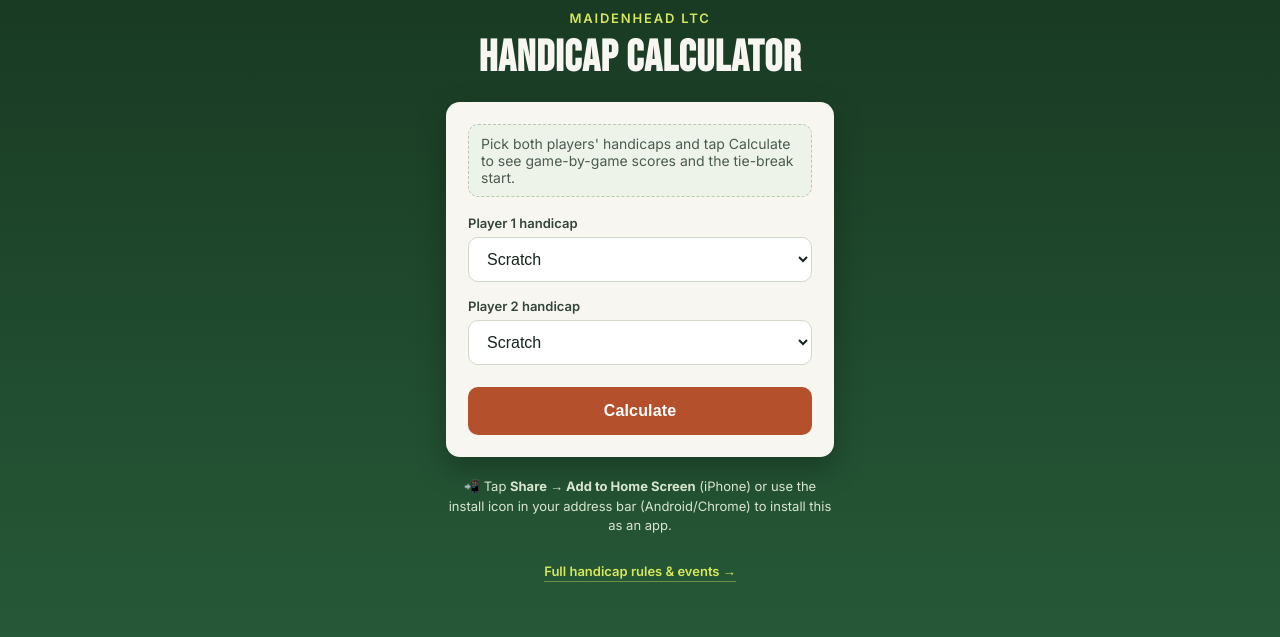
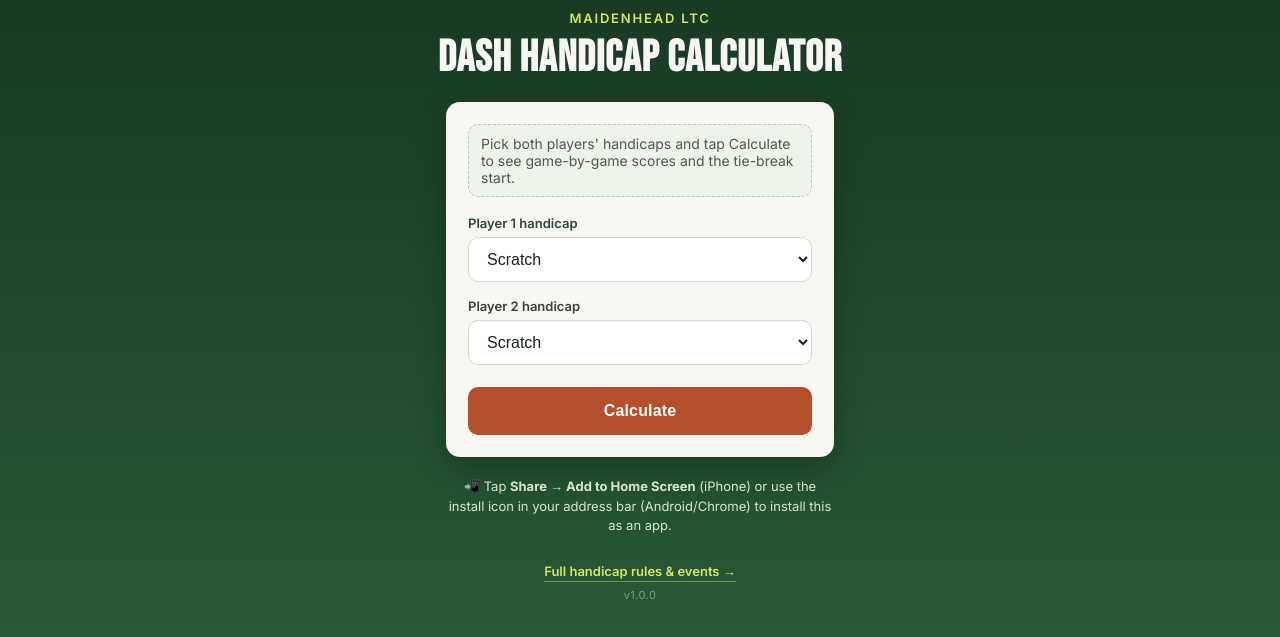
Before and after one commit to seahorse862/tennishandicap, a plain HTML site: page index.html in a window 1280 px wide. Shown: the part 95-732 px from the top of the page. Drawn offline with Linux system fonts and the light colour scheme.

Commit message:
Add files via upload

```diff
--- a/index.html
+++ b/index.html
@@ -4,7 +4,7 @@
 <meta charset="UTF-8">
 <meta name="viewport" content="width=device-width, initial-scale=1, viewport-fit=cover">
 <meta name="theme-color" content="#173620">
-<title>MLTC Handicap</title>
+<title>MLTC DASH Handicap</title>
 
 <link rel="manifest" href="manifest.json">
 <link rel="apple-touch-icon" href="icons/icon-192.png">
@@ -22,7 +22,7 @@
 <header class="app-header">
   <img src="icons/mltc-logo-header.png" alt="Maidenhead Lawn Tennis Club" class="club-logo">
   <span class="eyebrow">Maidenhead LTC</span>
-  <h1>Handicap Calculator</h1>
+  <h1>DASH Handicap Calculator</h1>
 </header>
 
 <main>
@@ -53,6 +53,7 @@
     <a href="https://clubspark.lta.org.uk/MaidenheadLawnTennisClub/Competition/DASHT26HandicapEvents" target="_blank" rel="noopener">
       Full handicap rules &amp; events →
     </a>
+    <div class="version">v1.0.0</div>
   </footer>
 </main>
 
--- a/style.css
+++ b/style.css
@@ -191,6 +191,13 @@ main{
   border-bottom-color: var(--ball);
 }
 
+.version{
+  margin-top: 8px;
+  font-size: 11px;
+  color: #7fa082;
+  letter-spacing: 0.04em;
+}
+
 .tb-note{
   display: block;
   font-size: 11px;
--- a/sw.js
+++ b/sw.js
@@ -1,4 +1,4 @@
-const CACHE_NAME = 'mltc-handicap-v3';
+const CACHE_NAME = 'mltc-handicap-v4';
 const FILES_TO_CACHE = [
   './',
   './index.html',
```
Also changed, not shown: manifest.json.
